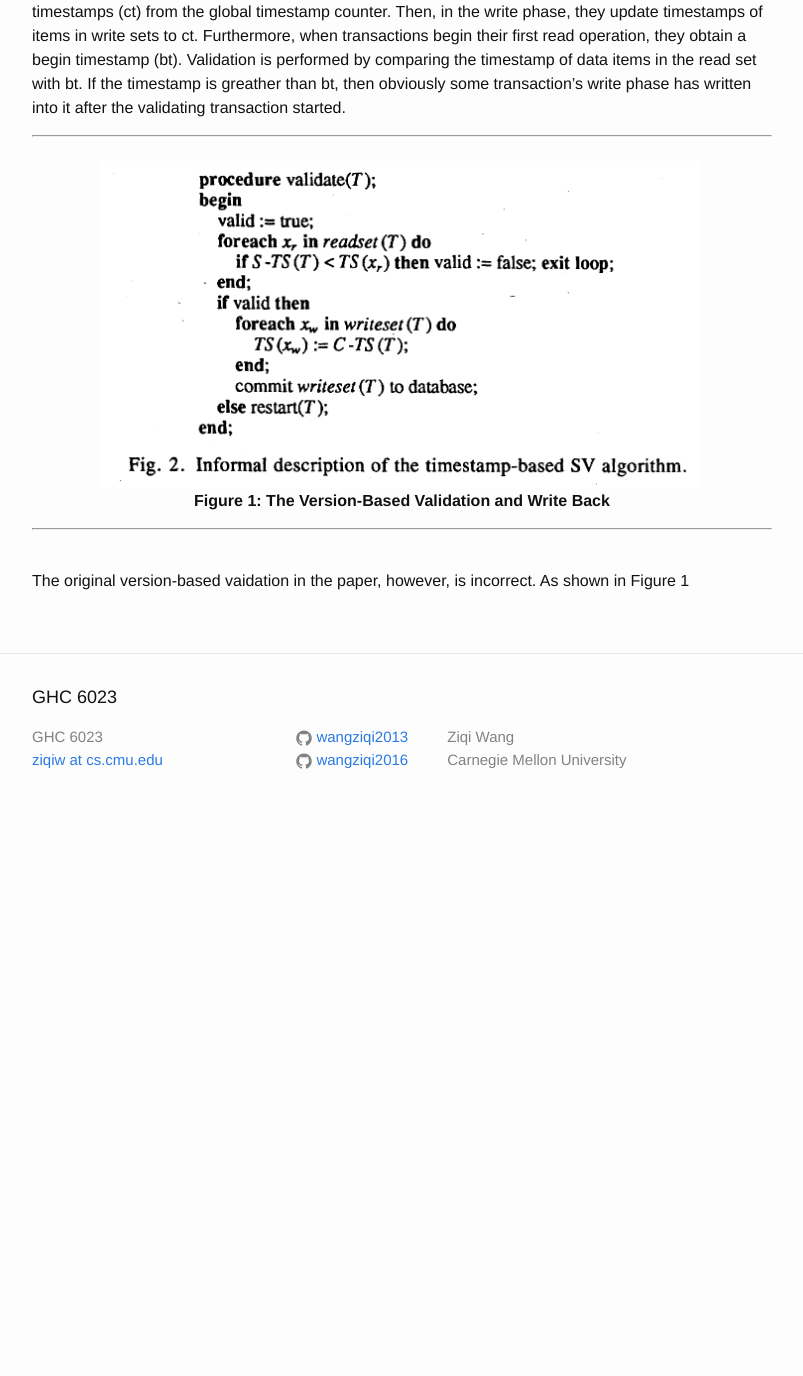
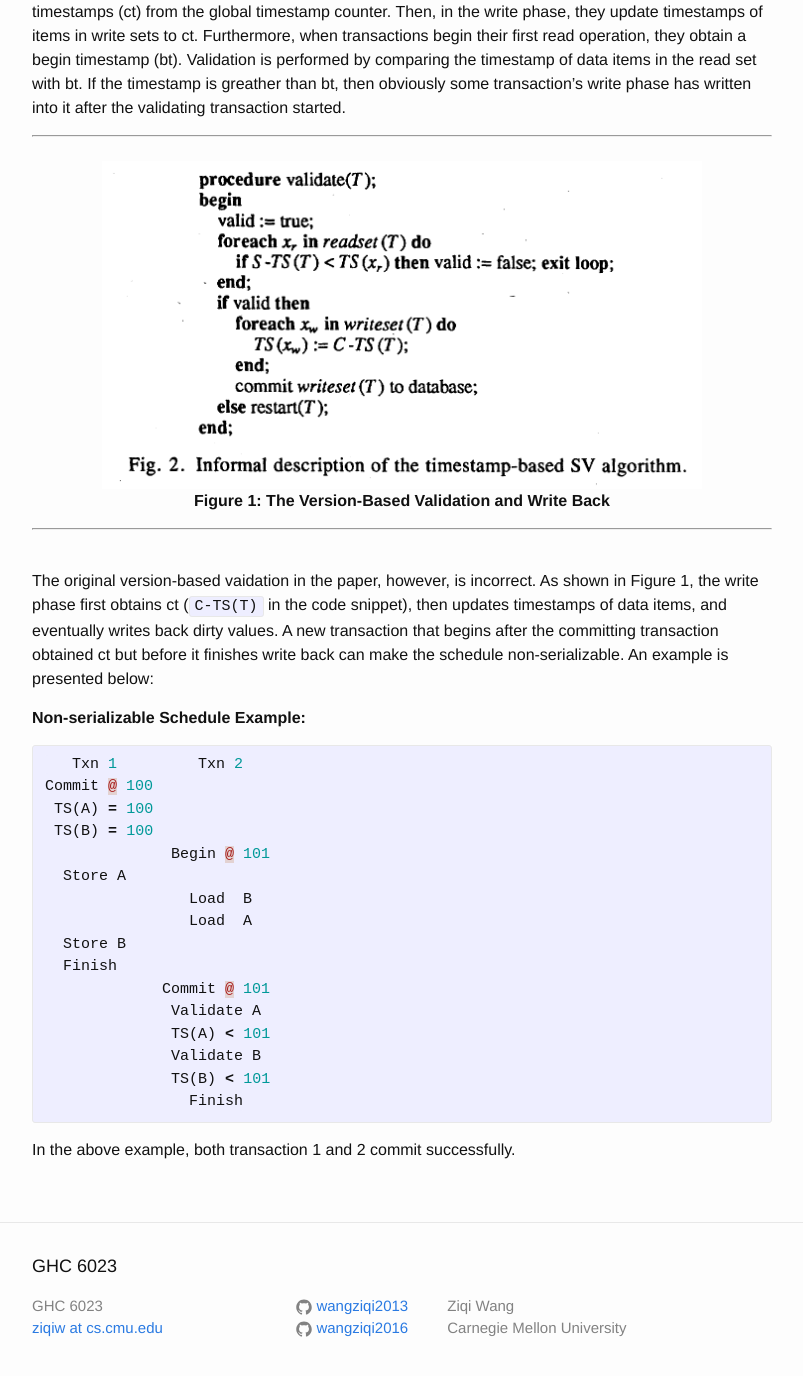
Before and after one commit to wangziqi2013/wangziqi2013.github.io, a Jekyll site: the page built from _posts/2018-03-20-Improving-the-Perf-of-OCC-Algo-through-TS-and-Ver.markdown, in a window 1280 px wide and 1400 px high, scrolled down 1047 px. Shown: the top 1376 px of the window, without its empty margins (238-1041 px from the left). Built offline with Jekyll 4.4.1, drawn with Linux system fonts in a browser that asks for light colours; before the commit the page ends 1878 px from its top, so only the background shows below that.

Commit message:
Adding non-serializable example

````diff
--- a/_posts/2018-03-20-Improving-the-Perf-of-OCC-Algo-through-TS-and-Ver.markdown
+++ b/_posts/2018-03-20-Improving-the-Perf-of-OCC-Algo-through-TS-and-Ver.markdown
@@ -43,4 +43,29 @@ then obviously some transaction's write phase has written into it after the vali
 {: align="middle"}
 <hr /><br />
 
-The original version-based vaidation in the paper, however, is incorrect. As shown in Figure 1
+The original version-based vaidation in the paper, however, is incorrect. As shown in Figure 1, the write phase first
+obtains ct (```C-TS(T)``` in the code snippet), then updates timestamps of data items, and eventually writes back
+dirty values. A new transaction that begins after the committing transaction obtained ct but before it finishes write back
+can make the schedule non-serializable. An example is presented below:
+
+**Non-serializable Schedule Example:**
+{% highlight C %}
+   Txn 1         Txn 2
+Commit @ 100
+ TS(A) = 100
+ TS(B) = 100
+              Begin @ 101
+  Store A
+                Load  B
+                Load  A
+  Store B
+  Finish
+             Commit @ 101
+              Validate A
+              TS(A) < 101
+              Validate B
+              TS(B) < 101
+                Finish
+{% endhighlight %}
+
+In the above example, both transaction 1 and 2 commit successfully.
````
